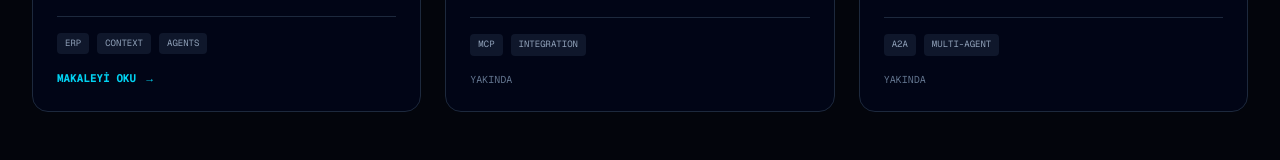
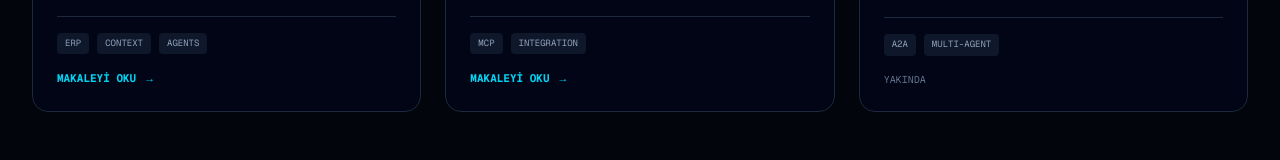
Before and after one commit to yasinkartal/kartaldev, a Next.js app: page / in a window 1280 px wide. Shown: the part 5893-6053 px from the top of the page. Built offline with nearby package versions, Linux system fonts and the light colour scheme.

Commit message:
Update ArticlesSection.tsx

```diff
--- a/app/components/ArticlesSection.tsx
+++ b/app/components/ArticlesSection.tsx
@@ -42,6 +42,7 @@ const articles: Article[] = [
     readingTime: "3 DAKİKA",
     color: "purple",
     visual: "mcp",
+    href: "/yazilar/mcp-erp",
   },
   {
     id: "001",
```
